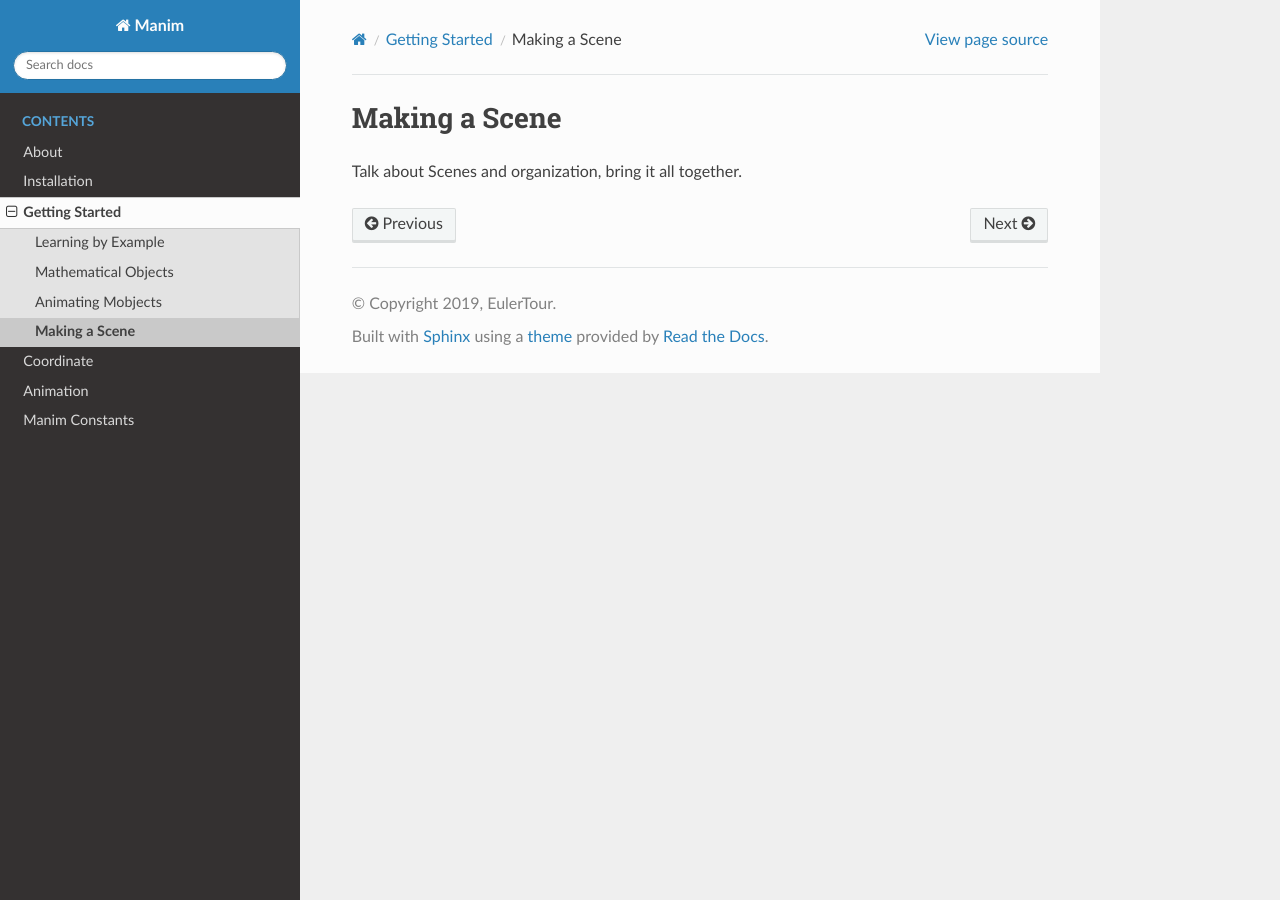
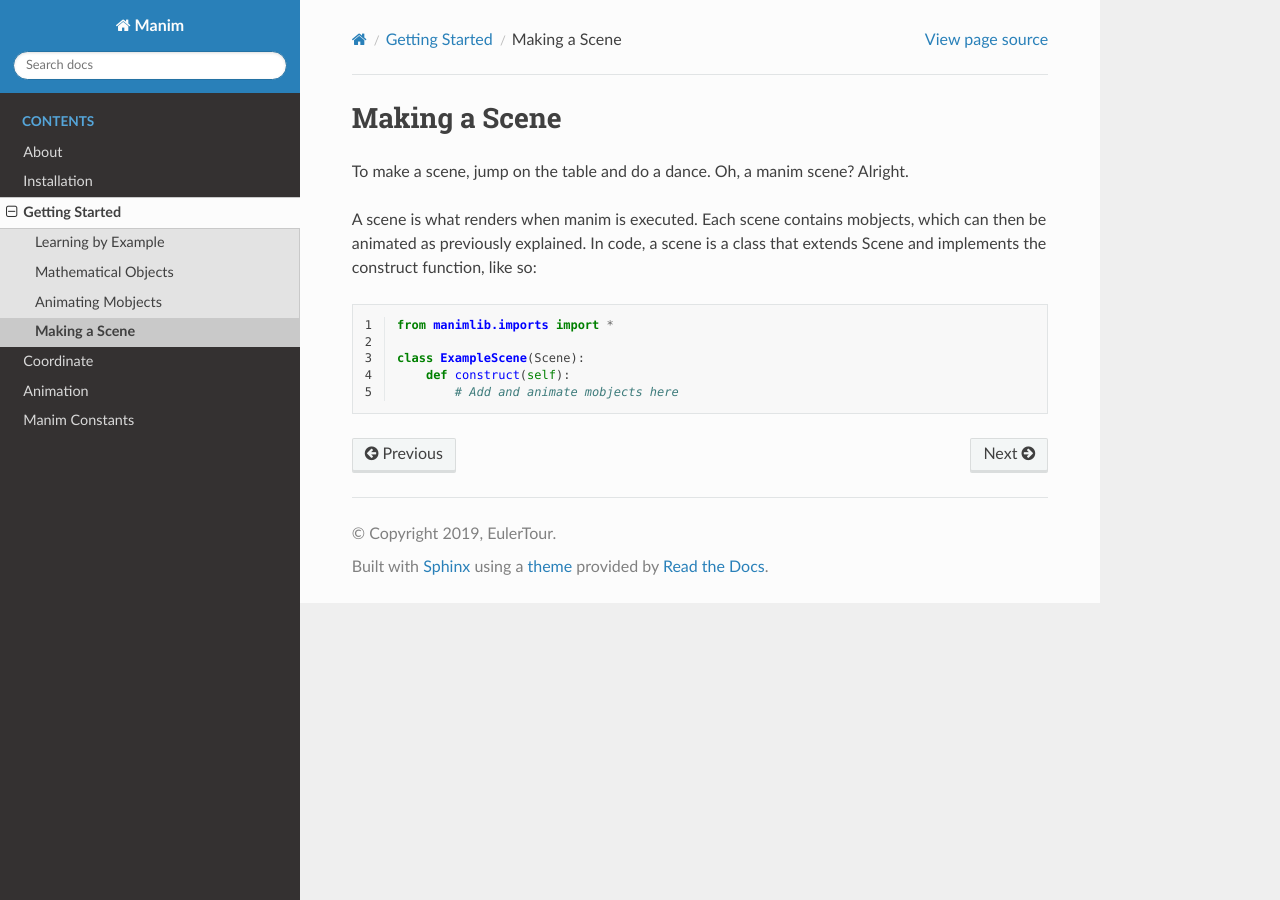
Before and after one commit to loshsteve9/Python-Django, a Sphinx documentation site: the page built from docs/source/getting_started/making_a_scene.rst, in a window 1280 px wide. Built offline with Sphinx 7.4.7 and the Read the Docs theme 2.0.0, drawn with Linux system fonts in a browser that asks for light colours.

Commit message:
Filled out making_a_scene overview

```diff
--- a/docs/source/getting_started/making_a_scene.rst
+++ b/docs/source/getting_started/making_a_scene.rst
@@ -1,4 +1,17 @@
 Making a Scene
 ==============
 
-Talk about Scenes and organization, bring it all together.
+To make a scene, jump on the table and do a dance. Oh, a manim scene? Alright.
+
+A scene is what renders when manim is executed. Each scene contains mobjects, which can then be animated as
+previously explained. In code, a scene is a class that extends Scene and implements the construct
+function, like so:
+
+.. code-block:: python
+   :linenos:
+
+   from manimlib.imports import *
+
+   class ExampleScene(Scene):
+       def construct(self):
+           # Add and animate mobjects here
```
